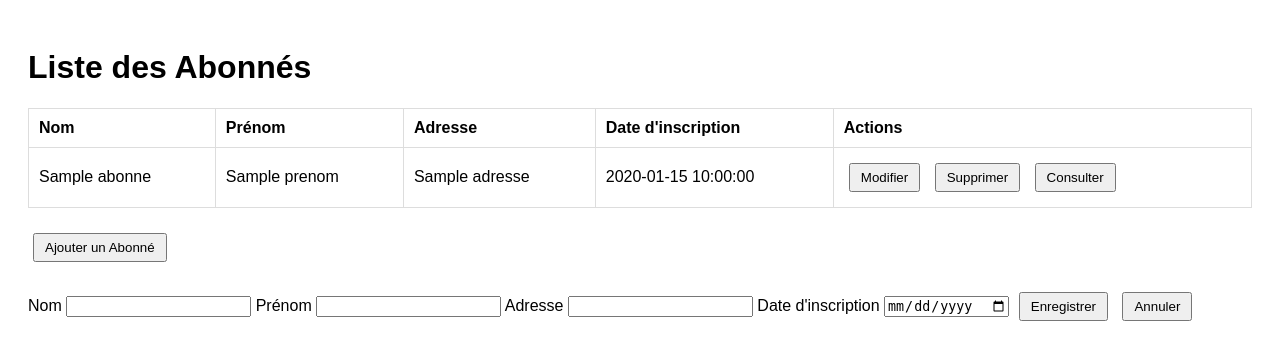
After one commit to SirineMhadhb/projetmango, a Flask app: page /abonne in a window 1280 px wide. The commit adds this page. Shown: the top 360 px of the page. Run offline with Flask 3, Linux system fonts and the light colour scheme; a database or web service that is not in the repository returns one stand-in record (values such as "Sample title"); some libraries are stand-ins or nearby versions.

Commit message:
Ajout des nouvelles fonctionnalités pour les abonnés et emprunts1

```diff
--- a/app.py
+++ b/app.py
@@ -22,6 +22,20 @@ def index():
     return render_template('index.html', documents=documents_list)
 
 # Routes pour les abonnés
+
+@app.route('/abonne')
+def get_abonnes():
+    abonnés = mongo.db.abonnes.find()
+    abonnes_list = [
+        {
+            "nom": abonne["nom"],
+            "prenom": abonne["prenom"],
+            "adresse": abonne["adresse"],
+            "date_inscription": abonne["date_inscription"]
+        } for abonne in abonnés
+    ]
+    return render_template('abonne_list.html', abonnés=abonnes_list)
+
 @app.route('/add_abonne', methods=['POST'])
 def add_abonne():
     data = request.json
@@ -53,6 +67,7 @@ def get_abonne(abonne_id):
             return jsonify({"error": "Abonné not found"}), 404
     except Exception:
         return jsonify({"error": "Invalid ID format"}), 400
+
 
 @app.route('/update_abonne/<abonne_id>', methods=['PUT'])
 def update_abonne(abonne_id):
@@ -123,6 +138,8 @@ def delete_document(document_id):
     except Exception:
         return jsonify({"error": "Invalid ID format"}), 400
 
+
+
 # Routes pour les emprunts
 @app.route('/add_emprunt', methods=['POST'])
 def add_emprunt():
--- /dev/null
+++ b/static/css/styles.css
@@ -0,0 +1,22 @@
+body {
+    font-family: Arial, sans-serif;
+    padding: 20px;
+}
+
+table {
+    width: 100%;
+    border-collapse: collapse;
+    margin: 20px 0;
+}
+
+th, td {
+    padding: 10px;
+    border: 1px solid #ddd;
+    text-align: left;
+}
+
+button {
+    padding: 5px 10px;
+    margin: 5px;
+    cursor: pointer;
+}
--- /dev/null
+++ b/static/js/app.js
@@ -0,0 +1,121 @@
+// Fonction pour afficher la popup pour ajouter ou modifier un abonné
+function showPopup(action, abonneId = null) {
+    const popup = document.getElementById('popup-modal');
+    const title = document.getElementById('popup-title');
+    const form = document.getElementById('abonne-form');
+
+    if (action === 'edit' || action === 'view' || action === 'add') {
+        if (action === 'add') {
+            title.textContent = 'Ajouter un Abonné';
+            form.reset();
+        } else if (action === 'edit') {
+            title.textContent = 'Modifier un Abonné';
+            // Récupérer les données de l'abonné
+            fetch(`/get_abonne/${abonneId}`)
+                .then(response => response.json())
+                .then(data => {
+                    document.getElementById('nom').value = data.nom;
+                    document.getElementById('prenom').value = data.prenom;
+                    document.getElementById('adresse').value = data.adresse;
+                    document.getElementById('date_inscription').value = data.date_inscription;
+                });
+        } else if (action === 'view') {
+            title.textContent = 'Consulter un Abonné';
+            // Récupérer les données de l'abonné
+            fetch(`/get_abonne/${abonneId}`)
+                .then(response => response.json())
+                .then(data => {
+                    document.getElementById('nom').value = data.nom;
+                    document.getElementById('prenom').value = data.prenom;
+                    document.getElementById('adresse').value = data.adresse;
+                    document.getElementById('date_inscription').value = data.date_inscription;
+                    document.querySelector('button[type="submit"]').style.display = 'none'; // Cacher le bouton 'Enregistrer'
+                });
+        }
+
+        popup.style.display = 'block';
+    }
+}
+
+// Fonction pour fermer la popup
+function closePopup() {
+    document.getElementById('popup-modal').style.display = 'none';
+}
+
+// Fonction pour supprimer un abonné
+function deleteAbonne(abonneId) {
+    fetch(`/delete_abonne/${abonneId}`, {
+        method: 'DELETE'
+    })
+    .then(response => response.json())
+    .then(data => {
+        if (data.message) {
+            alert(data.message);
+            loadAbonnes(); // Rafraîchir la liste après suppression
+        } else {
+            alert('Erreur lors de la suppression');
+        }
+    });
+}
+
+// Fonction pour charger la liste des abonnés
+function loadAbonnes() {
+    fetch('/abonne')
+        .then(response => response.json())
+        .then(data => {
+            const tbody = document.querySelector('#abonne-list tbody');
+            tbody.innerHTML = '';
+            data.forEach(abonne => {
+                const row = document.createElement('tr');
+                row.innerHTML = `
+                    <td>${abonne.nom}</td>
+                    <td>${abonne.prenom}</td>
+                    <td>${abonne.adresse}</td>
+                    <td>${abonne.date_inscription}</td>
+                    <td>
+                        <button onclick="showPopup('view', ${abonne.id})">Voir</button>
+                        <button onclick="showPopup('edit', ${abonne.id})">Modifier</button>
+                        <button onclick="deleteAbonne(${abonne.id})">Supprimer</button>
+                    </td>
+                `;
+                tbody.appendChild(row);
+            });
+        });
+}
+
+// Enregistrer ou mettre à jour un abonné
+document.getElementById('abonne-form').addEventListener('submit', function(event) {
+    event.preventDefault();
+
+    const nom = document.getElementById('nom').value;
+    const prenom = document.getElementById('prenom').value;
+    const adresse = document.getElementById('adresse').value;
+    const date_inscription = document.getElementById('date_inscription').value;
+
+    const data = {
+        nom: nom,
+        prenom: prenom,
+        adresse: adresse,
+        date_inscription: date_inscription
+    };
+
+    const method = document.getElementById('popup-title').textContent === 'Ajouter un Abonné' ? 'POST' : 'PUT';
+    const url = method === 'POST' ? '/add_abonne' : `/update_abonne/${abonneId}`;
+
+    fetch(url, {
+        method: method,
+        headers: {
+            'Content-Type': 'application/json'
+        },
+        body: JSON.stringify(data)
+    })
+    .then(response => response.json())
+    .then(data => {
+        alert(data.message);
+        closePopup();
+        loadAbonnes(); // Rafraîchir la liste après l'ajout ou la modification
+    });
+});
+
+// Charger les abonnés au démarrage
+loadAbonnes();
--- /dev/null
+++ b/templates/abonne_list.html
@@ -0,0 +1,65 @@
+<!DOCTYPE html>
+<html lang="fr">
+<head>
+    <meta charset="UTF-8">
+    <meta name="viewport" content="width=device-width, initial-scale=1.0">
+    <title>Abonnés - Médiathèque</title>
+    <link rel="stylesheet" href="{{ url_for('static', filename='css/styles.css') }}">
+    <script src="{{ url_for('static', filename='js/app.js') }}" defer></script>
+</head>
+<body>
+    <h1>Liste des Abonnés</h1>
+    <table id="abonne-table">
+        <thead>
+            <tr>
+                <th>Nom</th>
+                <th>Prénom</th>
+                <th>Adresse</th>
+                <th>Date d'inscription</th>
+                <th>Actions</th>
+            </tr>
+        </thead>
+        <tbody>
+            {% for abonne in abonnés %}
+            <tr id="abonne-{{ loop.index }}">
+                <td>{{ abonne.nom }}</td>
+                <td>{{ abonne.prenom }}</td>
+                <td>{{ abonne.adresse }}</td>
+                <td>{{ abonne.date_inscription }}</td>
+                <td>
+                    <button onclick="showPopup('edit', '{{ loop.index }}')">Modifier</button>
+                    <button onclick="deleteAbonne('{{ loop.index }}')">Supprimer</button>
+                    <button onclick="showPopup('view', '{{ loop.index }}')">Consulter</button>
+                </td>
+
+            </tr>
+            {% endfor %}
+        </tbody>
+    </table>
+
+    <button onclick="showPopup('add')">Ajouter un Abonné</button>
+
+    <!-- Popup Modal -->
+    <div id="popup-modal" class="popup">
+        <div class="popup-content">
+            <h2 id="popup-title"></h2>
+            <form id="abonne-form">
+                <label for="nom">Nom</label>
+                <input type="text" id="nom" name="nom" required>
+
+                <label for="prenom">Prénom</label>
+                <input type="text" id="prenom" name="prenom" required>
+
+                <label for="adresse">Adresse</label>
+                <input type="text" id="adresse" name="adresse" required>
+
+                <label for="date_inscription">Date d'inscription</label>
+                <input type="date" id="date_inscription" name="date_inscription" required>
+
+                <button type="submit">Enregistrer</button>
+                <button type="button" onclick="closePopup()">Annuler</button>
+            </form>
+        </div>
+    </div>
+</body>
+</html>
```
Also changed, not shown: templates/add_abonne.html (deleted, +0 -21 lines), templates/add_document.html (+40 -14 lines), templates/add_emprunt.html (+48 -0 lines), templates/index.html (+12 -11 lines), templates/abonne.html (added).
